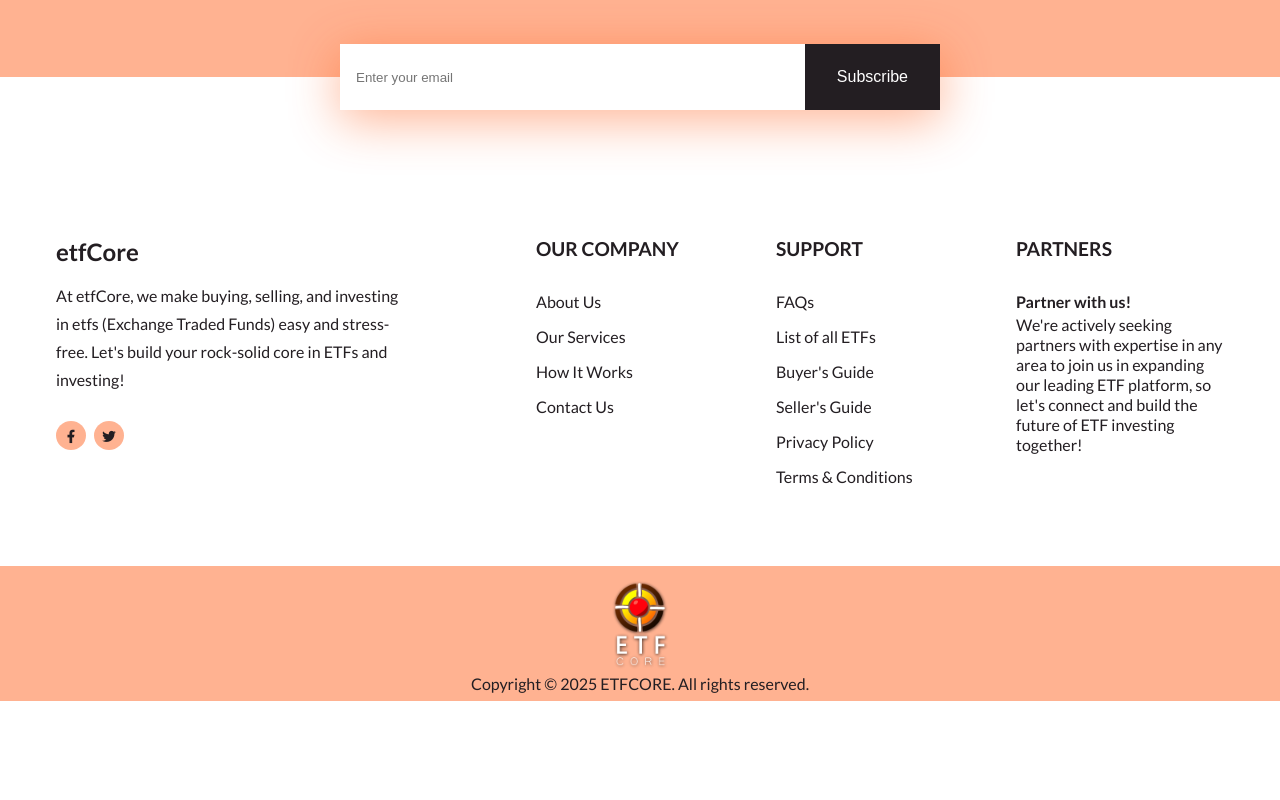
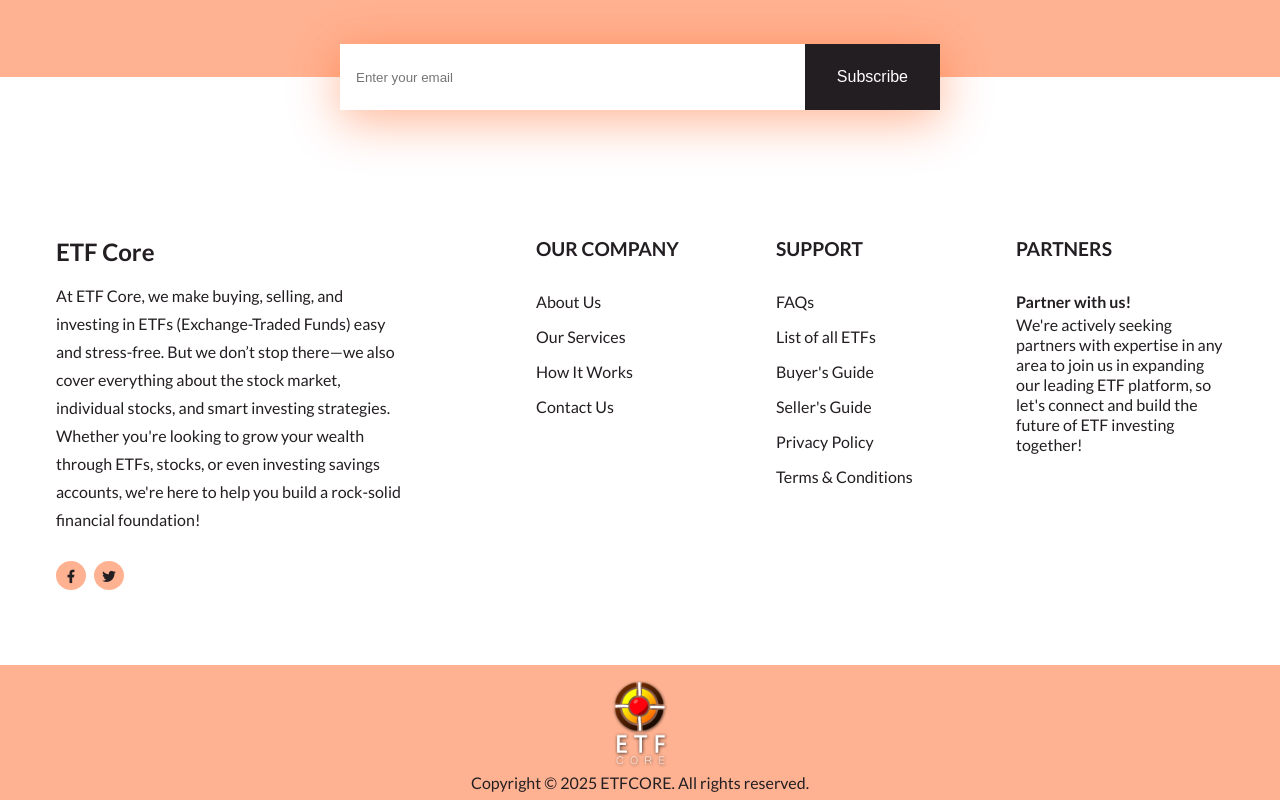
Before and after one commit to CodeUser0/etfcore, a website built with webpack: page index.html in a window 1280 px wide. Shown: the part 3121-3921 px from the top of the page. Before the commit the page ends 3822 px from the top, so only its background shows below. Built offline with nearby package versions, Linux system fonts and the light colour scheme; a script that the page names is missing; files whose address does not match are found by name.

Commit message:
Update index.html

```diff
--- a/index.html
+++ b/index.html
@@ -286,11 +286,13 @@
       <div class="section__container footer__container">
         <div class="footer__col">
           <div class="footer__logo">
-            <a href="#">etfCore</a>
+            <a href="#">ETF Core</a>
           </div>
           <p>
-            At etfCore, we make buying, selling, and investing in etfs (Exchange Traded Funds) easy
-            and stress-free. Let's build your rock-solid core in ETFs and investing!
+            At ETF Core, we make buying, selling, and investing in ETFs (Exchange-Traded Funds)
+            easy and stress-free. But we don’t stop there—we also cover everything about the stock market,
+            individual stocks, and smart investing strategies. Whether you're looking to grow your wealth through
+            ETFs, stocks, or even investing savings accounts, we're here to help you build a rock-solid financial foundation!
           </p>
           <ul class="footer__socials">
             <li>
```
